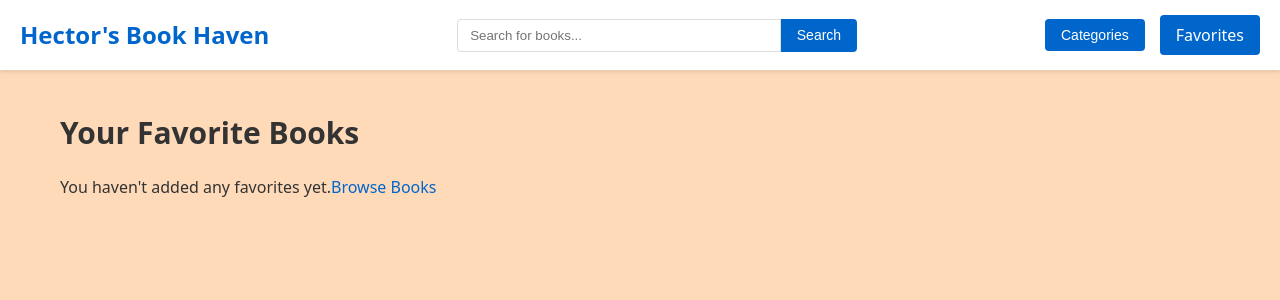
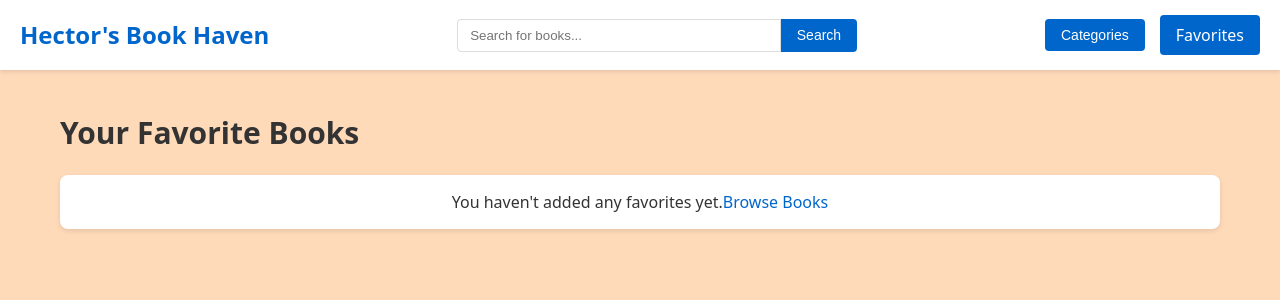
Before and after one commit to Hea092024/gutendex, a React (Vite) app: page /favorites in a window 1280 px wide. Shown: the top 300 px of the page. Built offline with nearby package versions, Linux system fonts and the light colour scheme.

Commit message:
styled loading,error, no result etc

```diff
--- a/src/index.css
+++ b/src/index.css
@@ -183,3 +183,12 @@ h2 {
   color: #666;
   margin: 0 10px 10px;
 }
+
+.loading, .error-message, .no-results, .no-more, .no-favorites {
+  text-align: center;
+  margin: 20px 0;
+  padding: 15px;
+  background: white;
+  border-radius: 8px;
+  box-shadow: 0 2px 5px rgba(0,0,0,0.1);
+}
```
